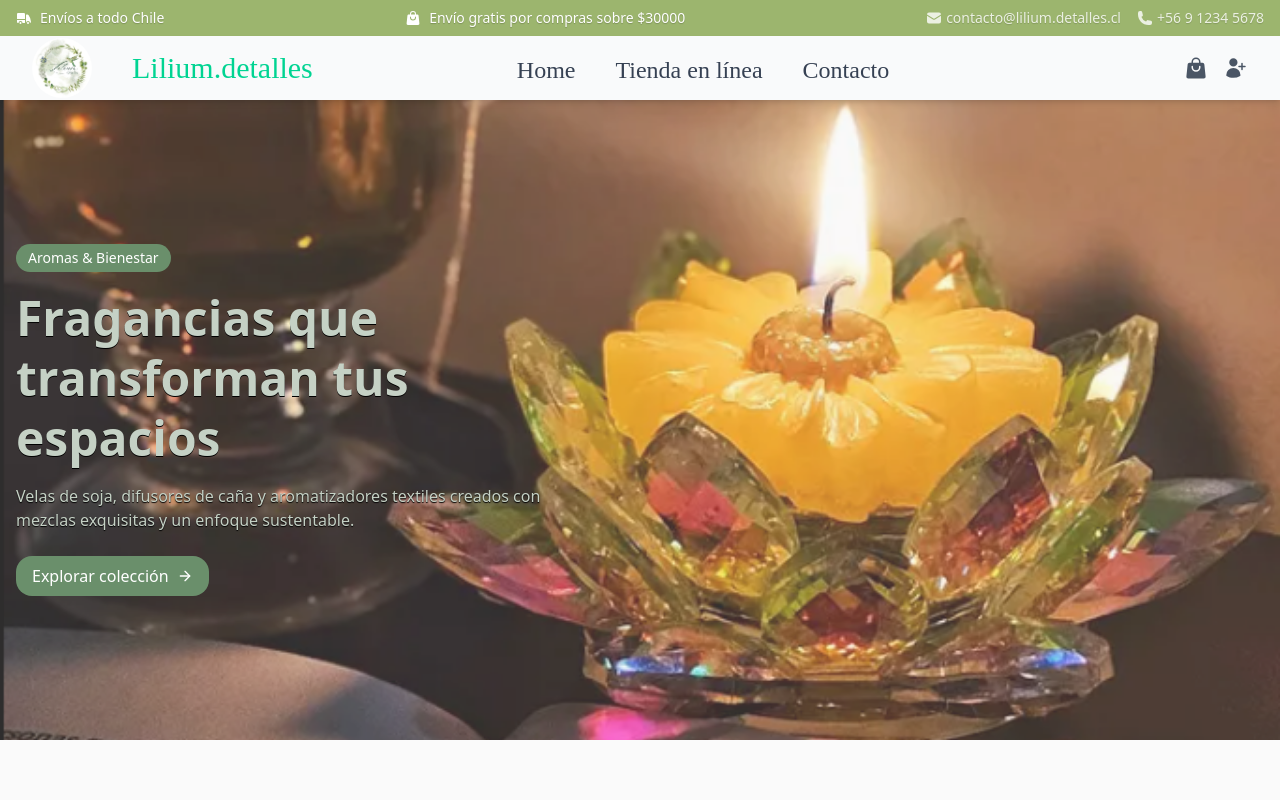
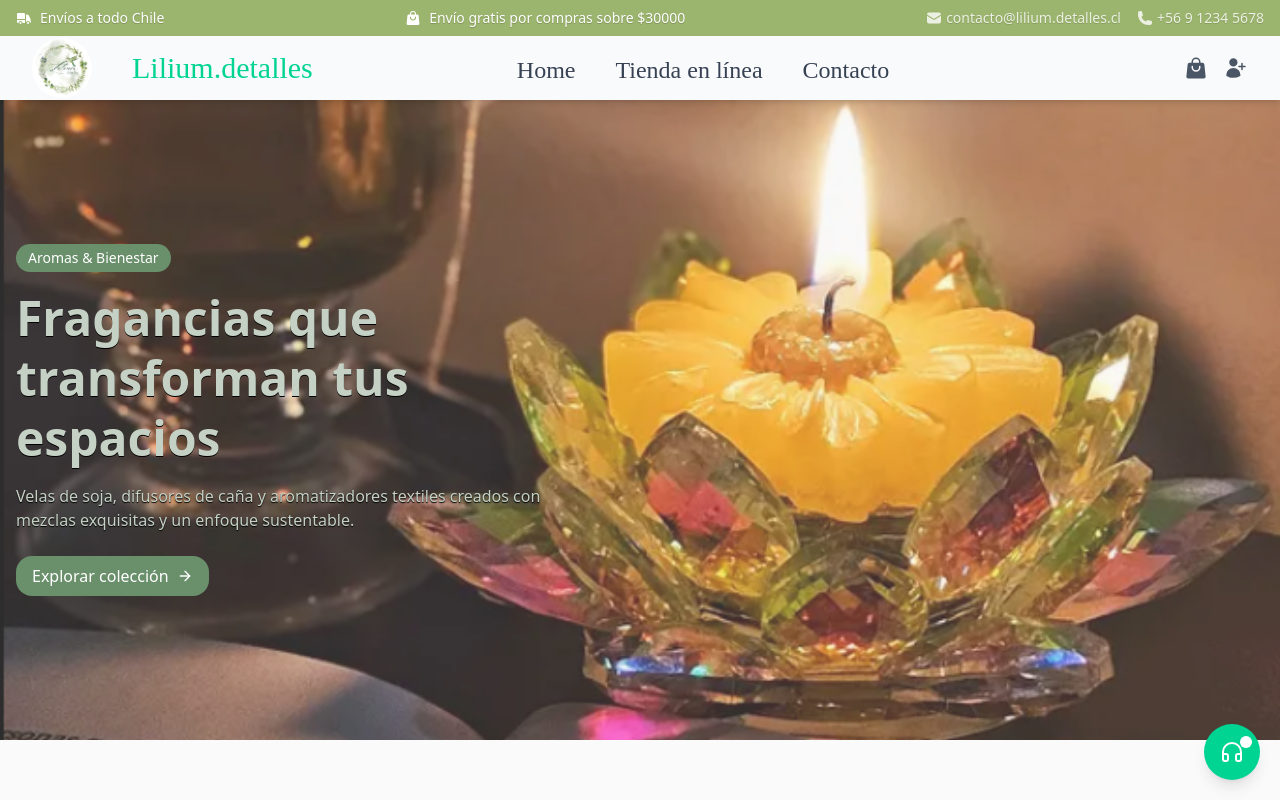
Before and after one commit to DennisATM/lilium.details, a React (Vite) app: page / in a window 1280 px wide. Shown: the top 800 px of the page. Built offline with nearby package versions, Linux system fonts and the light colour scheme; no server answers; a web font is replaced by a local one.

Commit message:
Feat: add ws button and update Shopee Page

```diff
--- a/src/App.jsx
+++ b/src/App.jsx
@@ -11,6 +11,7 @@ import { Contact } from './pages/ContactPage/Contact';
 import { Login } from './pages/LoginPage/login';
 import { Dashboard } from './pages/dashboardPage/dashboard';
 import { Cart } from "./pages/CartPage/Cart";
+import { FloatButton } from "./components/FloatButton";
 
 function App() {
   const [token, setToken] = useState(localStorage.getItem('token'));
@@ -56,6 +57,7 @@ function App() {
           <Route path="/dashboard" element={<Dashboard />} />
           <Route path="/cart" element={<Cart />} />
         </Routes>
+        <FloatButton />
         <Footer />
       </div>
     </Router>
--- /dev/null
+++ b/src/components/FloatButton.jsx
@@ -0,0 +1,17 @@
+import { Headphones, MessageCircle } from "lucide-react";
+
+export const FloatButton = () => {
+  return (
+    <a
+      href="https://wa.me/56990189842?text=Hola,+quiero+más+información+sobre+sus+productos" target="_blank" // 👉 cambia por el número real
+      className="fixed bottom-5 right-5 bg-emerald-400 hover:bg-green-200 text-white p-4 rounded-full shadow-lg flex items-center justify-center transition-transform transform hover:scale-110 z-50"
+    >
+      <div className="relative flex items-center">
+
+        <Headphones className="w-6 h-6" />
+
+        <MessageCircle className="w-3 h-3 absolute -top-1 -right-2 bg-white rounded-full" />
+      </div>
+    </a>
+  );
+};
--- a/src/pages/ShopeePage/Shopee.jsx
+++ b/src/pages/ShopeePage/Shopee.jsx
@@ -1,6 +1,7 @@
 import { useEffect, useState } from "react";
 import { getProducts } from "../../api/product.js";
 import { Link } from "react-router-dom";
+import {useCart} from "../../context/CartContex.jsx";
 
 const categories = [
   { name: 'Velas', href: '#', count: 0 },
@@ -11,11 +12,12 @@ const categories = [
 
 export const Shopee = ()=> {
 
-   const [products, setProducts] = useState([]);
+    const [products, setProducts] = useState([]);
+    const {addToCart} = useCart();
 
-      useEffect(() => {
+    useEffect(() => {
           getProducts().then(setProducts).catch(console.error);
-      }, []);
+    }, []);
 
   return (
     // <div className="bg-white">
@@ -65,7 +67,12 @@ export const Shopee = ()=> {
                 </svg>
               </Link>
               <div>
-                <button className="rounded bg-emerald-300 px-2 py-2">Añadir a la bolsa</button>
+                <button type="button"
+                  className="rounded bg-emerald-300 hover:bg-emerald-200 px-2 py-2"
+                 onClick={() => addToCart(product)}
+                >
+                  Añadir a la bolsa
+                </button>
               </div>
             </div>
           ))}
```
